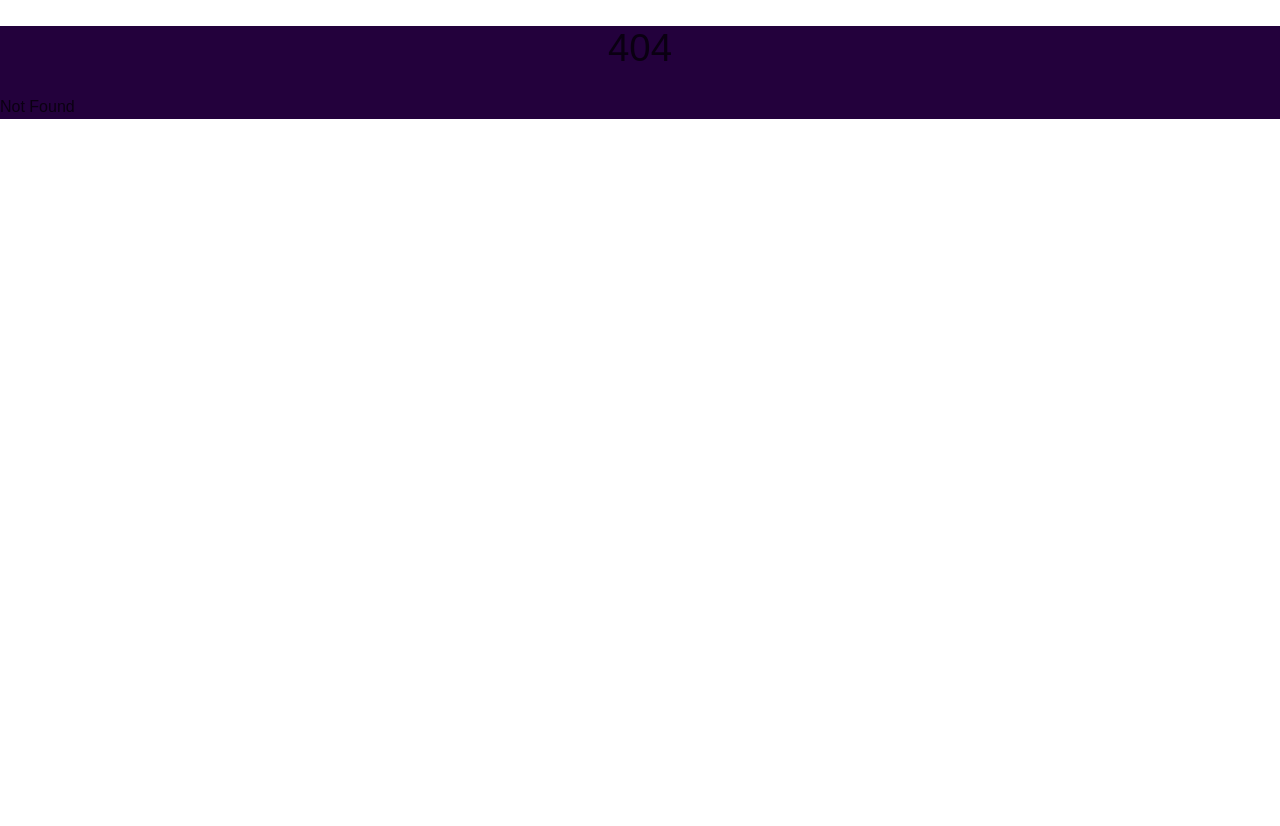
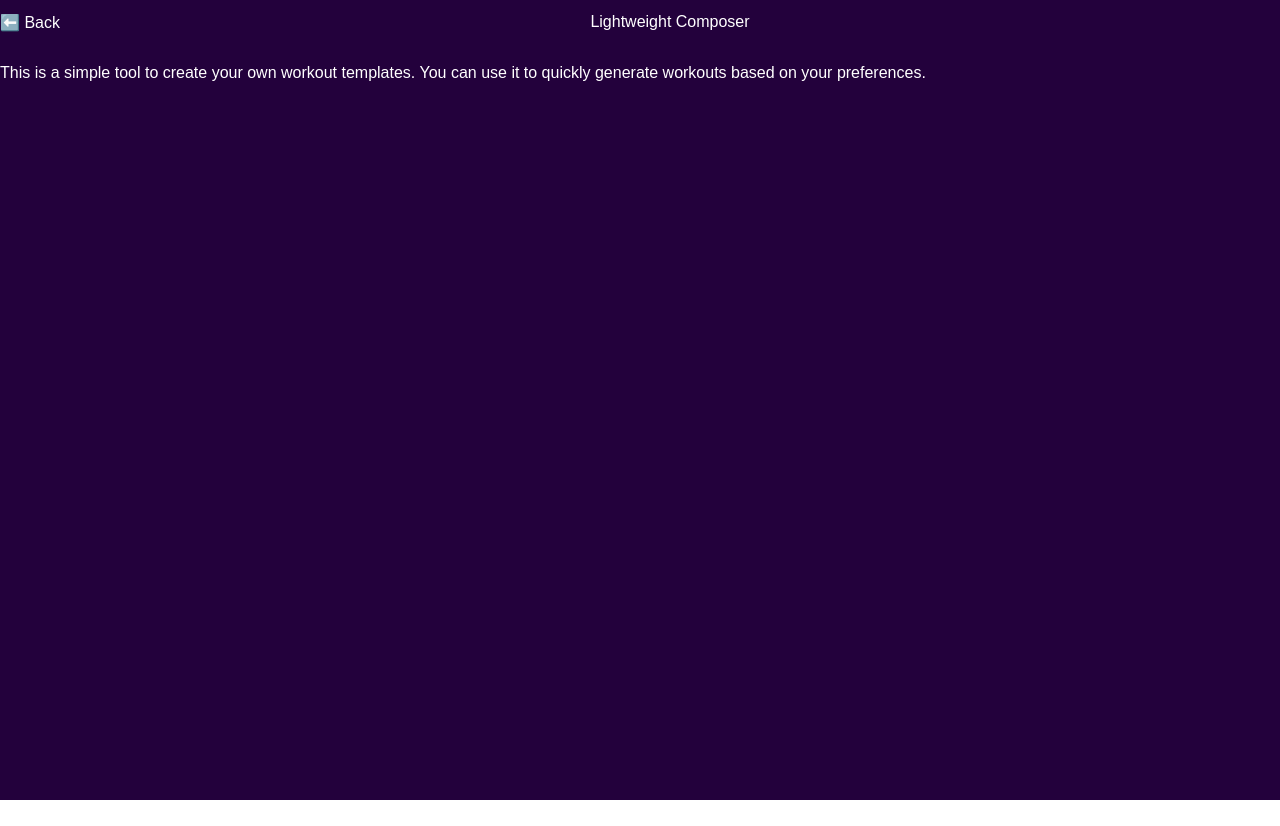
Before and after one commit to doctype-Melvin/lightweight-mvp, a SvelteKit app: page /compose in a window 1280 px wide. Before the commit this address had no page. After the commit the page ends 800 px from the top, so only its background shows below. Built offline with nearby package versions, Linux system fonts and the light colour scheme.

Commit message:
add composer folder

```diff
--- a/src/app.css
+++ b/src/app.css
@@ -7,7 +7,7 @@
 	--color-bg-0: rgb(202, 216, 228);
 	--color-bg-1: hsl(209, 36%, 86%);
 	--color-bg-2: hsl(224, 44%, 95%);
-	--color-theme-1: #23013c;
+	--color-theme-1: #13031e;
 	--color-theme-2: #4075a6;
 	--color-text: rgba(0, 0, 0, 0.7);
 	--column-width: 42rem;
--- a/src/routes/+page.svelte
+++ b/src/routes/+page.svelte
@@ -24,8 +24,8 @@
 		},
 		{
 			id: 2,
-			title: 'Templates',
-			href: '/templates'
+			title: 'Create Templates',
+			href: '/compose'
 		},
 		{
 			id: 3,
--- /dev/null
+++ b/src/routes/compose/+page.svelte
@@ -0,0 +1,34 @@
+<script lang="ts">
+
+</script>
+
+<section>
+
+    <div class="header">
+        <a href="/">⬅️ Back</a>
+        <h2>Lightweight Composer</h2>
+        <div></div>
+    </div>
+    <p>
+        This is a simple tool to create your own workout templates. You can use it to
+        quickly generate workouts based on your preferences.
+    </p>
+</section>
+
+<style>
+    section {
+        height: 100vh;
+        color: #fff
+    }
+
+    section a {
+        color: #fff;
+    }
+
+    .header {
+        display: flex;
+        align-items: center;
+        width: 100%;
+        justify-content: space-between;
+    }
+</style>
```
